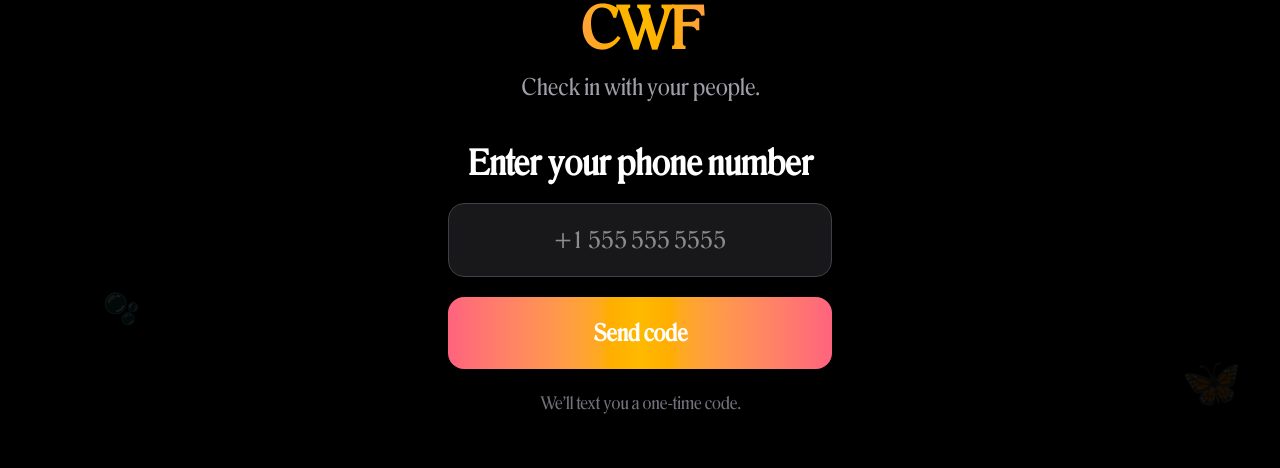
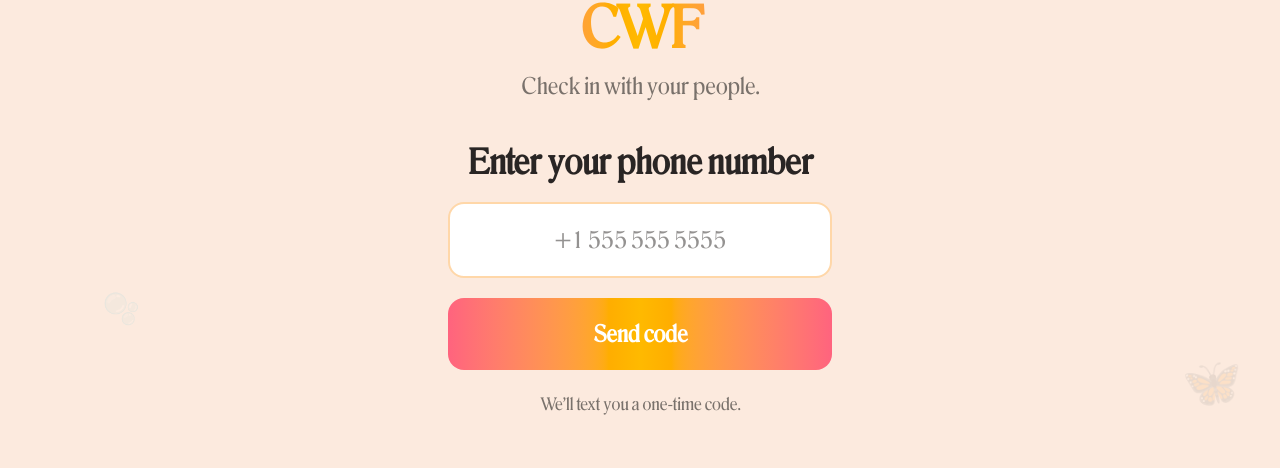
Before and after one commit to umeriqbalweave/dolonana, a Next.js app: page / in a window 1280 px wide. Shown: the part 192-660 px from the top of the page. Built offline with nearby package versions, Linux system fonts and the light colour scheme; no server answers.

Commit message:
Apply warm mode to login screen

```diff
--- a/src/app/page.tsx
+++ b/src/app/page.tsx
@@ -148,7 +148,7 @@ function HomeContent() {
   }
 
   return (
-    <div className="relative flex min-h-screen items-center justify-center bg-black text-white overflow-hidden">
+    <div className="relative flex min-h-screen items-center justify-center bg-[#FCEADE] text-stone-800 overflow-hidden">
       <FloatingEmojis count={5} />
       <motion.main
         initial={{ opacity: 0, y: 16, scale: 0.98 }}
@@ -168,7 +168,7 @@ function HomeContent() {
               CWF
             </motion.h1>
             <motion.p
-              className="mb-10 text-center text-xl text-zinc-400 md:text-2xl"
+              className="mb-10 text-center text-xl text-stone-500 md:text-2xl"
               initial={{ opacity: 0, y: 6 }}
               animate={{ opacity: 1, y: 0 }}
               transition={{ duration: 0.4, delay: 0.18 }}
@@ -180,7 +180,7 @@ function HomeContent() {
         {step === "phone" && (
           <form onSubmit={handleSendOtp} className="space-y-5">
             <motion.h2
-              className="text-center text-3xl font-bold text-white md:text-4xl"
+              className="text-center text-3xl font-bold text-stone-800 md:text-4xl"
               initial={{ opacity: 0, y: 8 }}
               animate={{ opacity: 1, y: 0 }}
               transition={{ duration: 0.4, delay: 0.1 }}
@@ -192,7 +192,7 @@ function HomeContent() {
               value={phone}
               onChange={(event) => setPhone(event.target.value)}
               placeholder="+1 555 555 5555"
-              className="w-full rounded-2xl border border-zinc-700 bg-zinc-900 px-6 py-5 text-2xl text-white text-center outline-none focus:border-zinc-500"
+              className="w-full rounded-2xl border-2 border-orange-200 bg-white px-6 py-5 text-2xl text-stone-800 text-center outline-none focus:border-orange-400"
               required
             />
             {error && (
@@ -207,7 +207,7 @@ function HomeContent() {
               {loading ? "Sending..." : "Send code"}
             </button>
             {!inviteGroupId && (
-              <p className="text-center text-lg text-zinc-500">
+              <p className="text-center text-lg text-stone-500">
                 We&apos;ll text you a one-time code.
               </p>
             )}
@@ -216,7 +216,7 @@ function HomeContent() {
         {step === "otp" && (
           <form onSubmit={handleVerifyOtp} className="space-y-5">
             <motion.h2
-              className="text-center text-3xl font-bold text-white md:text-4xl"
+              className="text-center text-3xl font-bold text-stone-800 md:text-4xl"
               initial={{ opacity: 0, y: 8 }}
               animate={{ opacity: 1, y: 0 }}
               transition={{ duration: 0.4, delay: 0.1 }}
@@ -240,7 +240,7 @@ function HomeContent() {
                 }
               }}
               placeholder="123456"
-              className="w-full rounded-xl border border-slate-700 bg-slate-900/80 px-5 py-4 text-2xl text-slate-50 text-center outline-none focus:border-emerald-400 tracking-[0.3em]"
+              className="w-full rounded-xl border-2 border-orange-200 bg-white px-5 py-4 text-2xl text-stone-800 text-center outline-none focus:border-orange-400 tracking-[0.3em]"
               required
               maxLength={6}
             />
@@ -258,7 +258,7 @@ function HomeContent() {
             <button
               type="button"
               onClick={withHaptics(() => setStep("phone"))}
-              className="w-full text-center text-xl text-zinc-500 hover:text-zinc-300 py-4"
+              className="w-full text-center text-xl text-stone-500 hover:text-stone-700 py-4"
             >
               ← Different number
             </button>
@@ -273,8 +273,8 @@ export default function Home() {
   return (
     <Suspense
       fallback={
-        <div className="flex min-h-screen items-center justify-center bg-gradient-to-br from-slate-950 via-slate-900 to-emerald-900 text-slate-50">
-          <p className="text-base text-slate-400">Loading...</p>
+        <div className="flex min-h-screen items-center justify-center bg-[#FCEADE] text-stone-800">
+          <p className="text-base text-stone-500">Loading...</p>
         </div>
       }
     >
```
